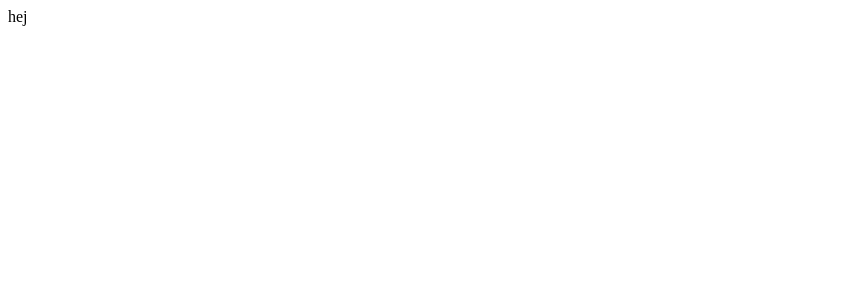
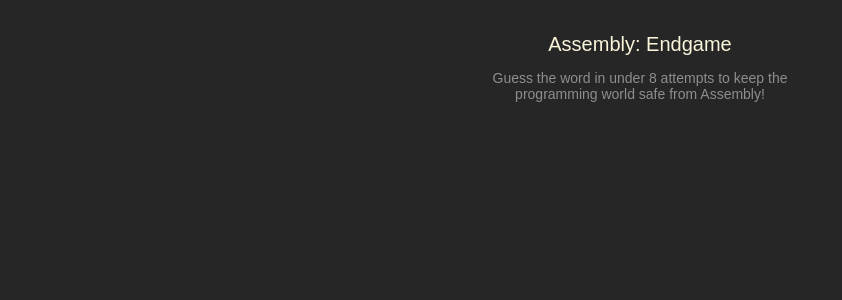
Before and after one commit to kolodziejmateusz/React-kurs-scrimba, a React (Vite) app in the folder Assembly-Endgame-Capstone-Project/: page / in a window 1280 px wide. Shown: the top 300 px of the page, without its empty margins (0-842 px from the left). Built offline with nearby package versions, Linux system fonts and the light colour scheme.

Commit message:
Assembly Endgame - Header Section

```diff
--- a/Assembly-Endgame-Capstone-Project/src/App.css
+++ b/Assembly-Endgame-Capstone-Project/src/App.css
@@ -0,0 +1,30 @@
+* {
+  box-sizing: border-box;
+}
+
+body {
+  margin: 0;
+  font-family: "Hanken Grotesk", Arial, sans-serif;
+  background-color: #262626;
+  color: #d9d9d9;
+  padding: 20px;
+  height: 100vh;
+  display: flex;
+  justify-content: center;
+}
+
+header {
+  text-align: center;
+}
+
+header > h1 {
+  font-size: 1.25rem;
+  font-weight: 500;
+  color: #f9f4da;
+}
+
+header > p {
+  font-size: 0.875rem;
+  max-width: 350px;
+  color: #8e8e8e;
+}
--- a/Assembly-Endgame-Capstone-Project/src/App.jsx
+++ b/Assembly-Endgame-Capstone-Project/src/App.jsx
@@ -1,3 +1,20 @@
+import "./app.css";
+/**
+ * Goal: Build out the main parts of our app
+ *
+ * Challenge: Add a header with the game title
+ * and description. Startin' out easy 🙂🚶‍➡️
+ */
 export default function App() {
-  return <>hej</>;
+  return (
+    <main>
+      <header>
+        <h1>Assembly: Endgame</h1>
+        <p>
+          Guess the word in under 8 attempts to keep the programming world safe
+          from Assembly!
+        </p>
+      </header>
+    </main>
+  );
 }
```
Also changed, not shown: 1 other file (tests, documents, lock files or other folders).
